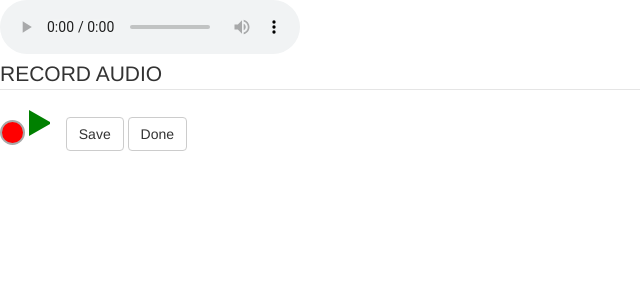
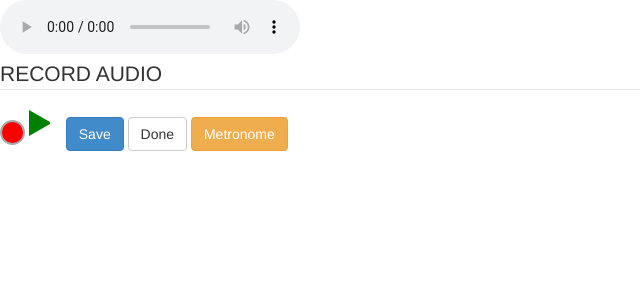
Before and after one commit to jasnowiss/Tracks, a Django app: template Project/templates/Tracks/record.html in a window 1280 px wide. Shown: the top 300 px of the page, without its empty margins (0-640 px from the left). Run offline with Django 3.2, Linux system fonts and the light colour scheme; the template is opened without the code that fills it, so the values that code supplies are empty; parts of the project's set-up code (start-up, migrations or seed data) failed here and were passed over; some libraries are stand-ins or nearby versions.

Commit message:
added unnecessary links

```diff
--- a/Project/templates/Tracks/record.html
+++ b/Project/templates/Tracks/record.html
@@ -37,8 +37,9 @@
         <fieldset><legend>RECORD AUDIO</legend>
             <input onclick="toggleRecording(this)" type="button" name="Rec" class="record"/>
             <input onclick="play()" type="button" name="Play" class="play"/>
-            <input onclick="saveAudio()" type="submit" name="Save" class="btn btn-default" value="Save"></input>
+            <input onclick="saveAudio()" type="submit" name="Save" class="btn btn-primary" value="Save"></input>
             <a href="{% url 'Tracks:userpage' %}" class="btn btn-default">Done</a>
+            <a href="http://www.metronomeonline.com/" class="btn btn-warning">Metronome</a>
         </fieldset>
         <!--<a id="save" href="#">save</a>-->
     </body>
--- a/Project/templates/Tracks/userpage.html
+++ b/Project/templates/Tracks/userpage.html
@@ -51,7 +51,9 @@
               <button name="collab_{{ collaboration.id }}" class="play_collab_button">Play</button>
               <button name="collab_{{ collaboration.id }}" class="restart_collab_button">Restart</button>
               <!-- ADD FUNCTIONALITY -->
-              <button>Edit</button>
+              <a href="http://audacity.sourceforge.net/">
+                <button>Edit</button>
+              </a>
               <!-- REMEMBER TO ADD FUNCTIONALITY -->
             </div>
 
```
Also changed, not shown: Project/sqlite3.db.
